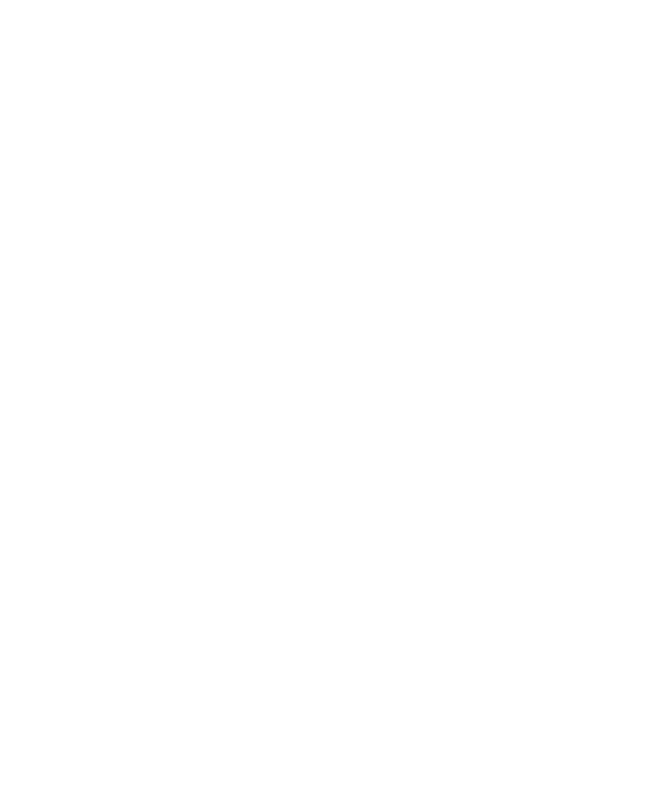
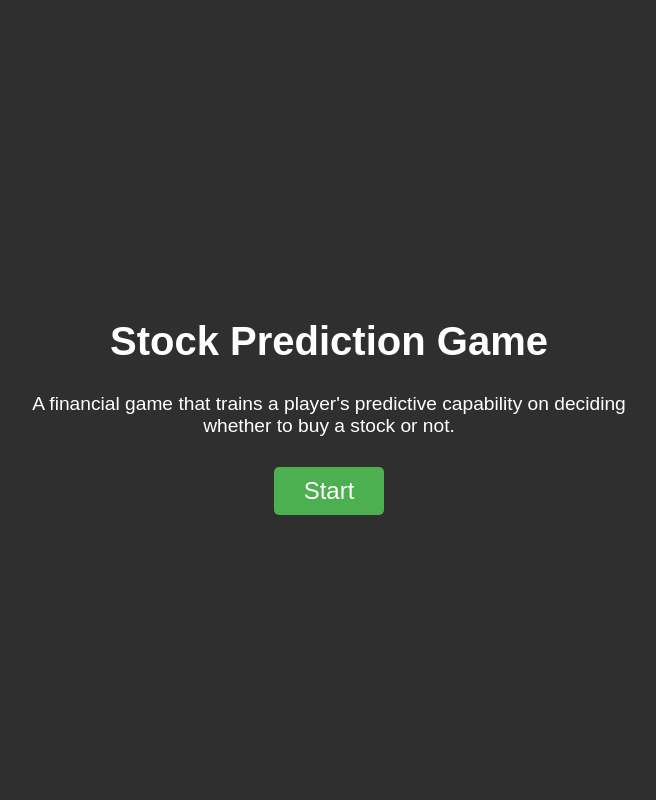
Before and after one commit to qu4rkn3t/Elevate, a Flask app: page / in a window 1280 px wide. Before the commit the part shown is empty. Shown: the whole page, without its empty margins (311-967 px from the left). Run offline with Flask 3, Linux system fonts and the light colour scheme.

Commit message:
Update index.html

```diff
--- a/templates/index.html
+++ b/templates/index.html
@@ -3,9 +3,70 @@
 <head>
     <meta charset="UTF-8">
     <meta name="viewport" content="width=device-width, initial-scale=1.0">
-    <title>Title</title>
+    <title>Stock Prediction Game</title>
+    <style>
+        /* General Styles */
+        body {
+            margin: 0;
+            font-family: Arial, sans-serif;
+            background-color: #2f2f2f;
+            color: #fff;
+            overflow-x: hidden;
+        }
+
+        .page {
+            height: 100vh;
+            display: flex;
+            justify-content: center;
+            align-items: center;
+            flex-direction: column;
+            text-align: center;
+            position: relative;
+        }
+
+        /* Page 1 - Start Screen */
+        #page1 {
+            background: #2f2f2f;
+        }
+
+        #page1 h1 {
+            font-size: 2.5em;
+            margin-bottom: 10px;
+        }
+
+        #page1 p {
+            font-size: 1.2em;
+            margin-bottom: 30px;
+            max-width: 600px;
+        }
+
+        #start-btn {
+            background-color: #4caf50;
+            color: #fff;
+            font-size: 1.5em;
+            padding: 10px 30px;
+            border: none;
+            border-radius: 5px;
+            cursor: pointer;
+            transition: background 0.3s;
+        }
+
+        #start-btn:hover {
+            background-color: #388e3c;
+        }
+    </style>
 </head>
 <body>
+    <section id="page1" class="page">
+        <h1>Stock Prediction Game</h1>
+        <p>A financial game that trains a player's predictive capability on deciding whether to buy a stock or not.</p>
+        <button id="start-btn">Start</button>
+    </section>
 
+    <script>
+        document.getElementById('start-btn').addEventListener('click', () => {
+            window.location.href = '/game';
+        });
+    </script>
 </body>
 </html>
```
